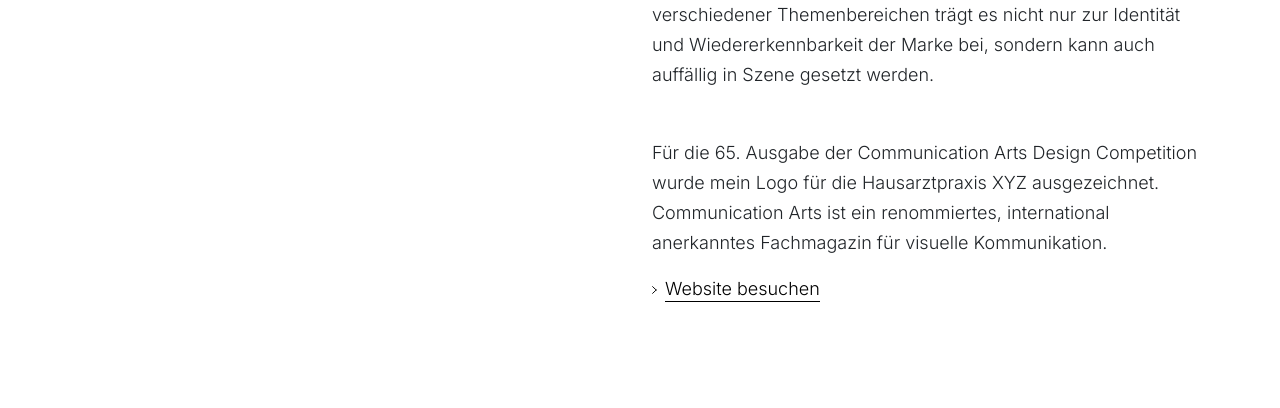
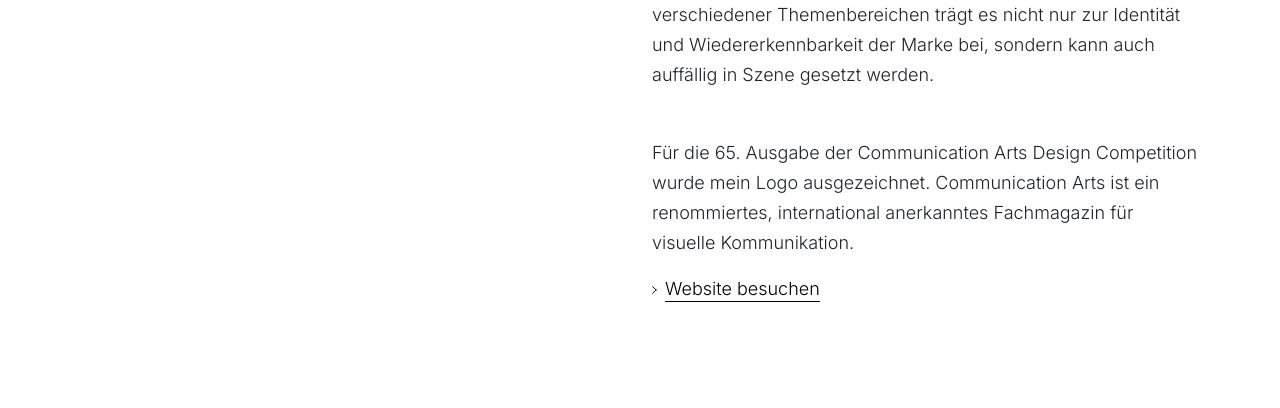
Before and after one commit to kwoellner/katharinawoellner.com, a plain HTML site: page referenz-kb.html in a window 1280 px wide. Shown: the part 1260-1668 px from the top of the page. Drawn offline with Linux system fonts and the light colour scheme; a web font is replaced by a local one.

Commit message:
Update referenz-kb.html

```diff
--- a/referenz-kb.html
+++ b/referenz-kb.html
@@ -95,7 +95,7 @@
                 </div>
                 <div class="col-md-6 mt-5">
                     <p class="mb-5">Für die Hausarztpraxis von Katharina Brix mit zusätzlichem Fokus auf Naturheilverfahren, Ayurveda und Akupunktur entwarf ich ein Logo aus dem Initial »B« und einem Blatt, das die naturheilende Ausrichtung betont. Grüne Farbtöne verleihen dem Logo eine moderne, frische Ästhetik. Besonders spannend ist die vielseitige Verwendungsmöglichkeit des Logos als grafisches, plakatives Element. In Kombination mit Fotos zur Hervorhebung verschiedener Themenbereichen trägt es nicht nur zur Identität und Wiedererkennbarkeit der Marke bei, sondern kann auch auffällig in Szene gesetzt werden.</p>
-                     <p>Für die 65. Ausgabe der Communication Arts Design Competition wurde mein Logo für die Hausarztpraxis XYZ ausgezeichnet. Communication Arts ist ein renommiertes, international anerkanntes Fachmagazin für visuelle Kommunikation.</p>
+                     <p>Für die 65. Ausgabe der Communication Arts Design Competition wurde mein Logo ausgezeichnet. Communication Arts ist ein renommiertes, international anerkanntes Fachmagazin für visuelle Kommunikation.</p>
                     <p class="mb-5"><img src="assets/images/icon-arrow-right.svg" width="5" class="me-2" alt=""><a href="https://www.hausarzt-brix.de" target="_blank" class="link-underline-secondary">Website besuchen</a></p>
                 </div>
             </div>
```
